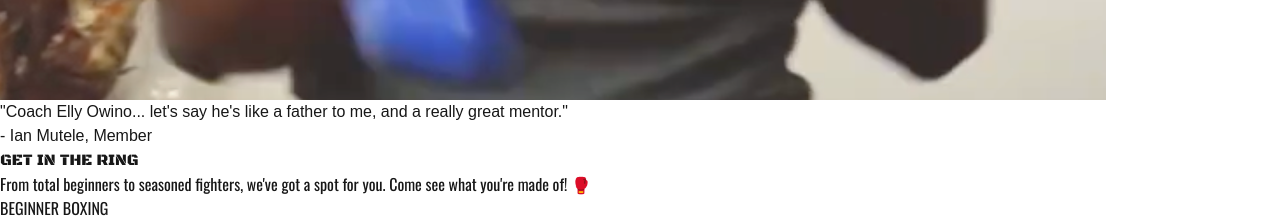
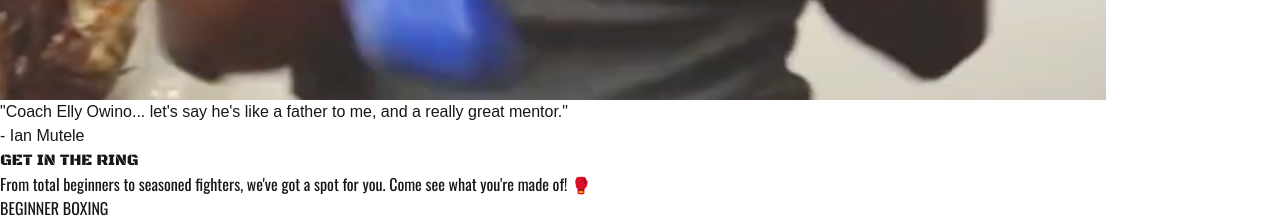
Before and after one commit to beeazy/punching-palace, a Next.js app: page / in a window 1280 px wide. Shown: the part 1620-1838 px from the top of the page. Built offline with nearby package versions, Linux system fonts and the light colour scheme.

Commit message:
abt section modification

```diff
--- a/src/app/components/about.tsx
+++ b/src/app/components/about.tsx
@@ -55,7 +55,7 @@ export default function About() {
               really great mentor."
             </p>
             <p className="text-red-500 font-semibold">
-              - Ian Mutele, Member
+              - Ian Mutele
             </p>
           </div>
         </div>
```
